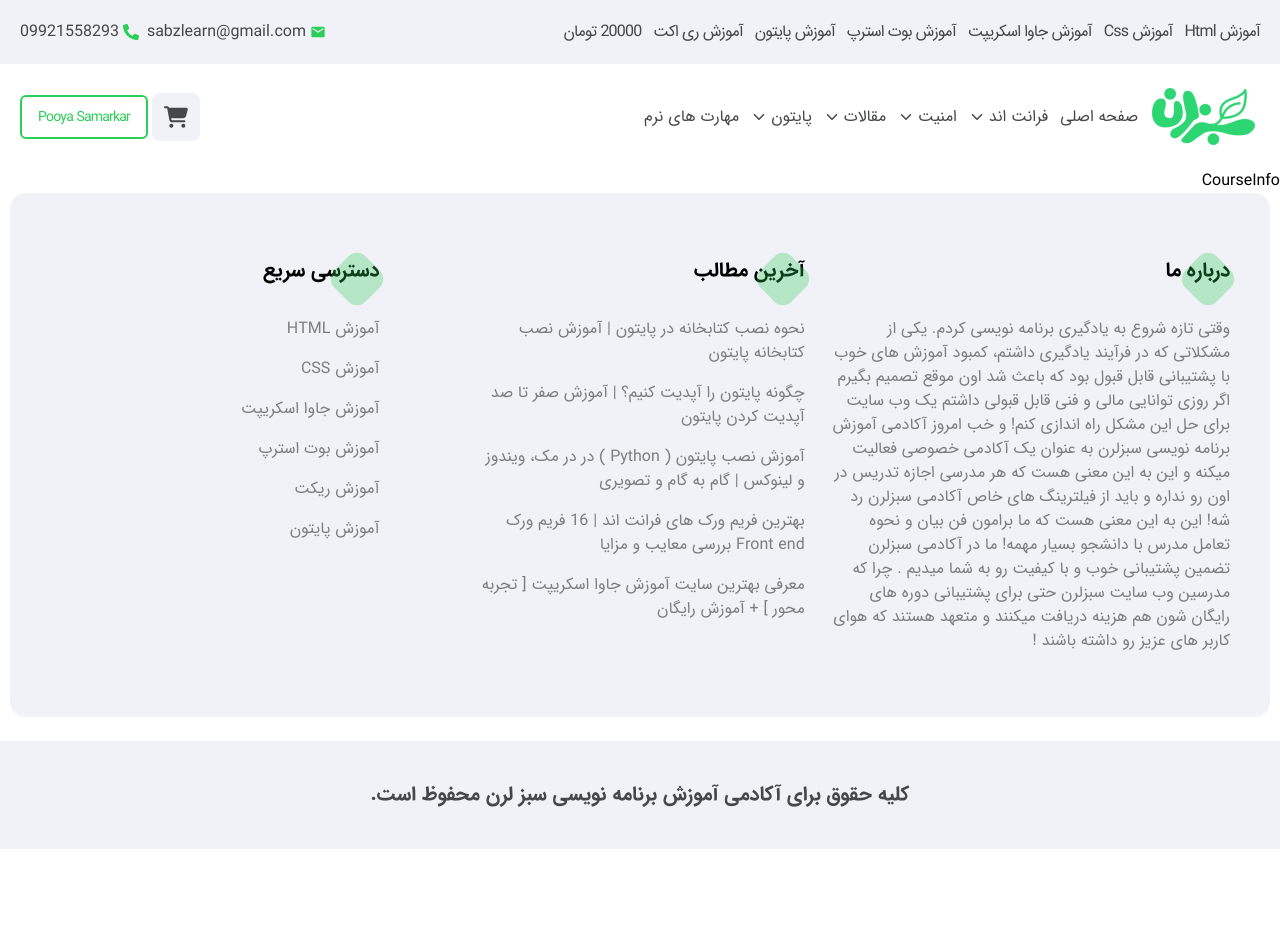
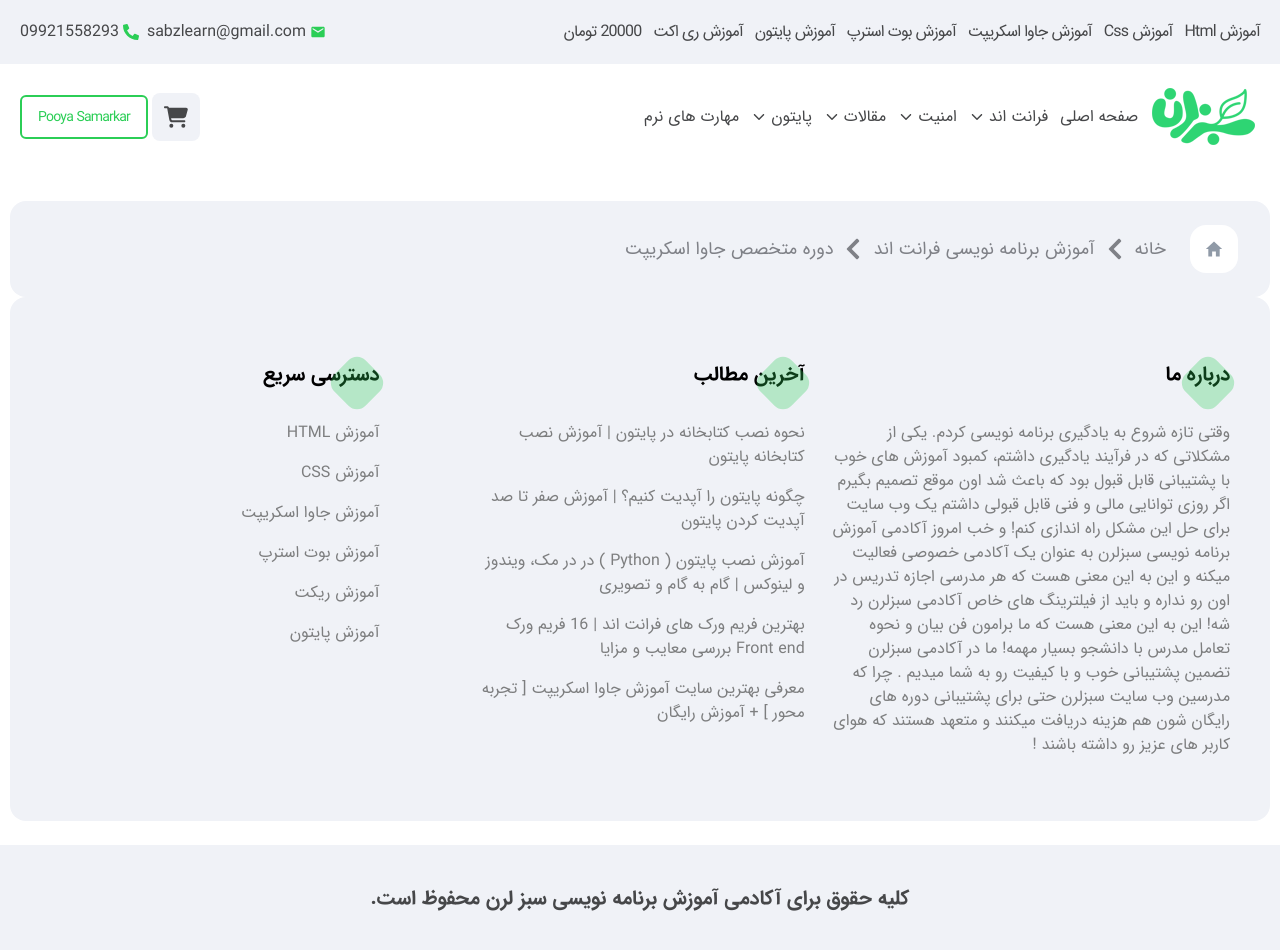
Before and after one commit to impooya/sabzlearn-ir, a React (Vite) app: page /course-info/1 in a window 1280 px wide. Shown: the top 950 px of the page. Before the commit the page ends 849 px from the top, so only its background shows below. Built offline with nearby package versions, Linux system fonts and the light colour scheme.

Commit message:
add bread crump and styled

```diff
--- /dev/null
+++ b/src/components/BreadCrump.jsx
@@ -0,0 +1,47 @@
+import { IoMdHome } from "react-icons/io";
+import { FaChevronLeft } from "react-icons/fa";
+function BreadCrump() {
+  return (
+    <>
+      <section className="mt-8 hidden md:block">
+        <div className="container">
+          <div className="flex bg-[#f0f2f7] py-6 px-8 rounded-2xl">
+            <div className="breadcrumb__home-content-icon flex items-center justify-center size-12 bg-white rounded-2xl">
+              <IoMdHome className="text-xl text-[#909aa7]" />
+            </div>
+            <ul className="flex items-center mr-6">
+              <li className="breadcrumb__item list-none">
+                <a
+                  href="#"
+                  className="breadcrumb__link flex items-center text-lg text-[#7f8187] hover:text-[#7f8187]"
+                >
+                  خانه
+                  <FaChevronLeft className="text-[#7f8187] text-2xl mx-2" />
+                </a>
+              </li>
+              <li className="breadcrumb__item list-none">
+                <a
+                  href="#"
+                  className="breadcrumb__link flex items-center text-lg text-[#7f8187] hover:text-[#7f8187]"
+                >
+                  آموزش برنامه نویسی فرانت اند
+                  <FaChevronLeft className="text-[#7f8187] text-2xl mx-2" />
+                </a>
+              </li>
+              <li className="breadcrumb__item list-none">
+                <a
+                  href="#"
+                  className="breadcrumb__link flex items-center text-lg text-[#7f8187] hover:text-[#7f8187]"
+                >
+                  دوره متخصص جاوا اسکریپت
+                </a>
+              </li>
+            </ul>
+          </div>
+        </div>
+      </section>
+    </>
+  );
+}
+
+export default BreadCrump;
--- a/src/page/CourseInfo.jsx
+++ b/src/page/CourseInfo.jsx
@@ -1,5 +1,11 @@
+import BreadCrump from "../components/BreadCrump";
+
 function CourseInfo() {
-  return <div>CourseInfo</div>;
+  return (
+    <>
+      <BreadCrump />
+    </>
+  );
 }
 
 export default CourseInfo;
```
